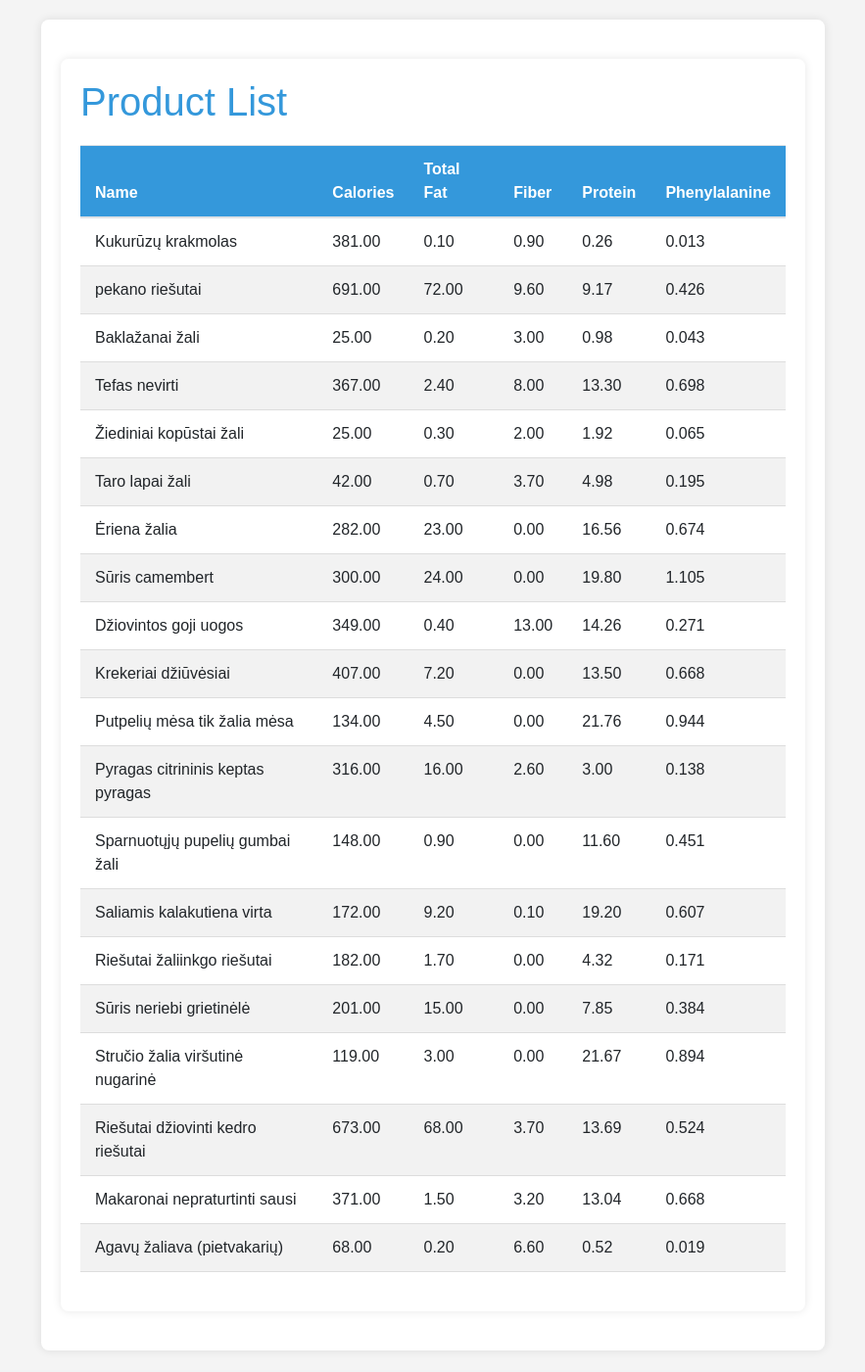
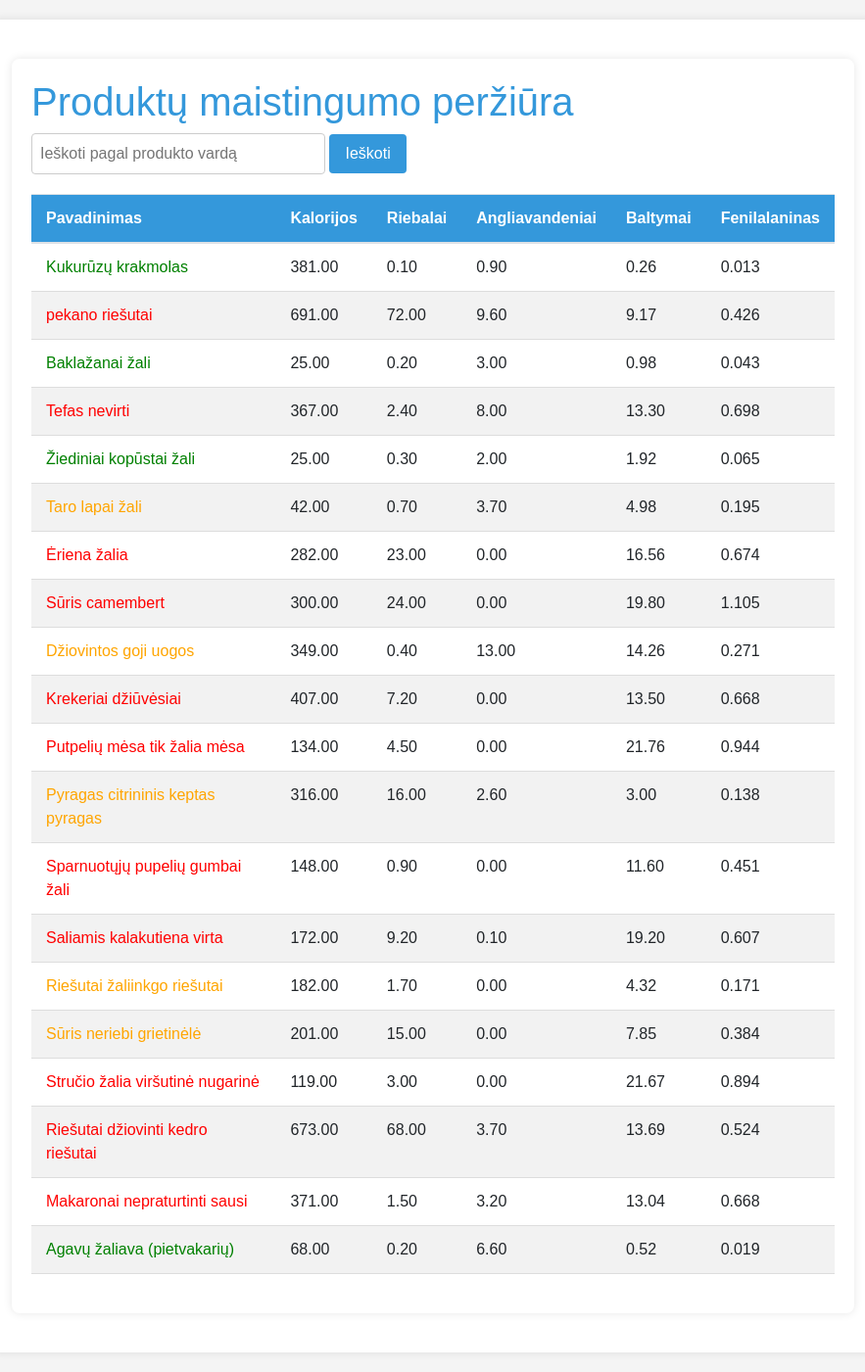
Before and after one commit to Shoffen/AntiFE, a Django app: template antife/Mityba/templates/Product.html in a window 1280 px wide. Shown: the part 68-1469 px from the top of the page at 98% size, without its empty margins (198-1081 px from the left). Before the commit the page ends 1447 px from the top, so only its background shows below. Run offline with Django 5.2, Linux system fonts and the light colour scheme; the template is opened without the code that fills it: values that come from a table or form of the project are taken from there, others are empty; data comes from the database, SQL or seed files in the repository; some libraries are stand-ins or nearby versions.

Commit message:
pakeiciau produktus
i lietuviu kalba padariau viska, produktu pavadinimai pagal nuspalvinti pagal fenilalanino kieki, idejau search  bara

```diff
--- a/antife/Mityba/templates/Product.html
+++ b/antife/Mityba/templates/Product.html
@@ -15,7 +15,7 @@
     }
 
     .container {
-      max-width: 800px;
+      max-width: 900px;
       margin: 20px auto;
       background-color: #fff;
       padding: 20px;
@@ -49,25 +49,67 @@
     .table tbody tr:nth-child(even) {
       background-color: #f2f2f2;
     }
+
+    .high {
+      color: red;
+    }
+
+    .medium {
+      color: orange;
+    }
+
+    .low {
+      color: green;
+    }
+
+    .search-form {
+      margin-bottom: 20px;
+    }
+
+    .search-input {
+      width: 300px;
+      padding: 8px;
+      font-size: 16px;
+      border-radius: 4px;
+      border: 1px solid #ccc;
+    }
+
+    .search-button {
+      padding: 8px 16px;
+      font-size: 16px;
+      background-color: #3498db;
+      color: #fff;
+      border: none;
+      border-radius: 4px;
+      cursor: pointer;
+    }
   </style>
 
   <div class="container">
-    <h1 class="blue-text">Product List</h1>
+    <h1 class="blue-text">Produktų maistingumo peržiūra</h1>
+
+    <form action="" method="GET" class="search-form">
+      <input type="text" name="query" class="search-input" placeholder="Ieškoti pagal produkto vardą">
+      <button type="submit" class="search-button">Ieškoti</button>
+    </form>
+
     <table class="table">
       <thead>
         <tr>
-          <th>Name</th>
-          <th>Calories</th>
-          <th>Total Fat</th>
-          <th>Fiber</th>
-          <th>Protein</th>
-          <th>Phenylalanine</th>
+          <th>Pavadinimas</th>
+          <th>Kalorijos</th>
+          <th>Riebalai</th>
+          <th>Angliavandeniai</th>
+          <th>Baltymai</th>
+          <th>Fenilalaninas</th>
         </tr>
       </thead>
       <tbody>
         {% for product in products %}
           <tr>
-            <td>{{ product.name }}</td>
+            <td class="{% if product.phenylalanine >= 0.4 %}high{% elif product.phenylalanine >= 0.1 %}medium{% else %}low{% endif %}">
+              {{ product.name }}
+            </td>
             <td>{{ product.calories }}</td>
             <td>{{ product.total_fat }}</td>
             <td>{{ product.fiber }}</td>
--- a/antife/Mityba/views.py
+++ b/antife/Mityba/views.py
@@ -9,7 +9,11 @@ def valgiarastis(request):
     return render(request, 'valgiarastis.html')
 
 def product(request):
-    products = Product.objects.all()
+    query = request.GET.get('query')
+    if query:
+        products = Product.objects.filter(name__icontains=query)
+    else:
+        products = Product.objects.all()
     return render(request, 'Product.html', {'products': products})
 
 def receptai_list(request):
```
